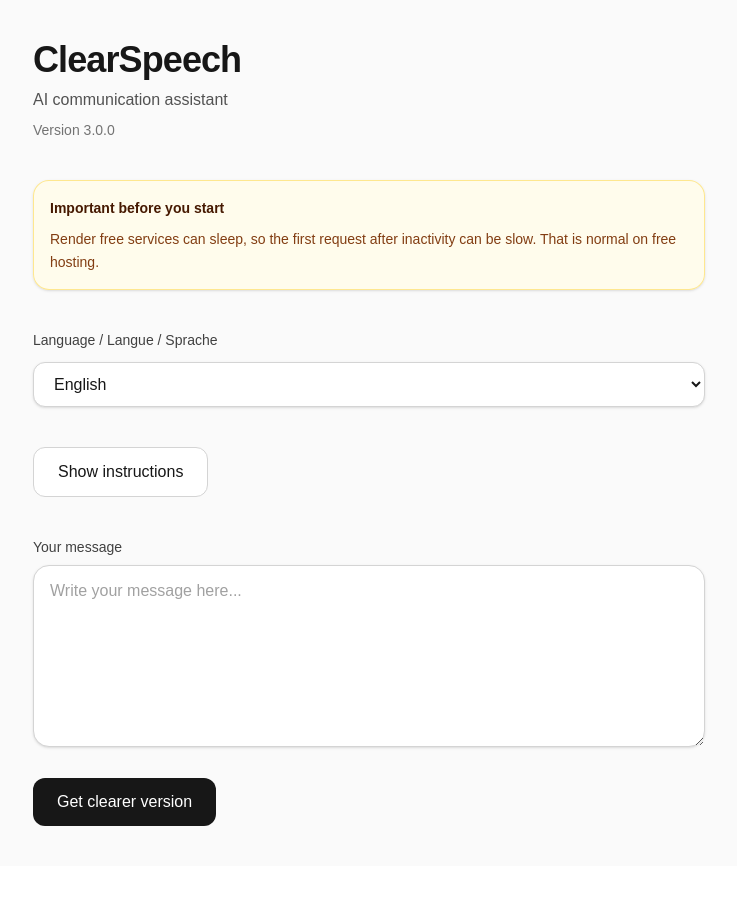
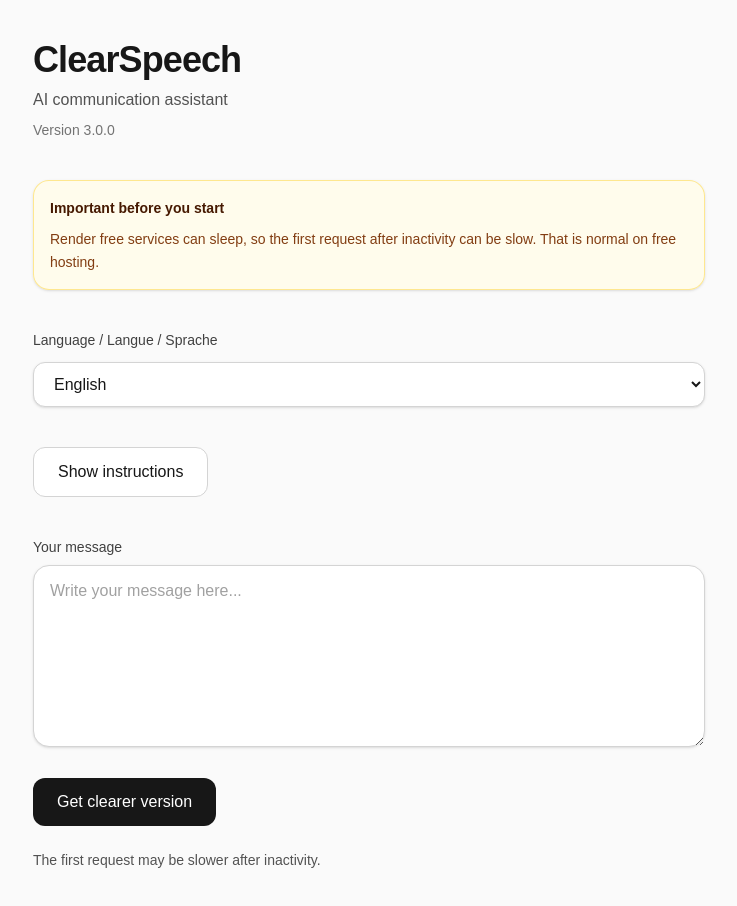
Before and after one commit to JulieGoulet2/clearspeech-app-v2, a Next.js app in the folder frontend/: page / in a window 1280 px wide. Shown: the top 906 px of the page, without its empty margins (271-1008 px from the left). Before the commit the page ends 866 px from the top, so only its background shows below. Built offline with nearby package versions, Linux system fonts and the light colour scheme; no server answers.

Commit message:
try to avoid error message in frontend ,,,

```diff
--- a/frontend/app/page.tsx
+++ b/frontend/app/page.tsx
@@ -43,6 +43,7 @@ const MISSING_API_URL_MESSAGE =
   "Configuration error: NEXT_PUBLIC_API_URL is not set. Add it to your environment (for example in .env.local: NEXT_PUBLIC_API_URL=http://localhost:8000) and rebuild the frontend.";
 const SERVER_WAKE_UP_MESSAGE =
   "The server may be waking up after inactivity. Please wait about a minute and try again.";
+const FIRST_REQUEST_NOTE = "The first request may be slower after inactivity.";
 
 function getUserFriendlyRequestError(err: unknown, fallback: string): string {
   if (!(err instanceof Error)) return fallback;
@@ -381,6 +382,9 @@ export default function Home() {
             >
               {tr.getClearer}
             </button>
+            <p className="text-sm text-neutral-600 dark:text-neutral-400">
+              {FIRST_REQUEST_NOTE}
+            </p>
           </section>
         )}
 
```
